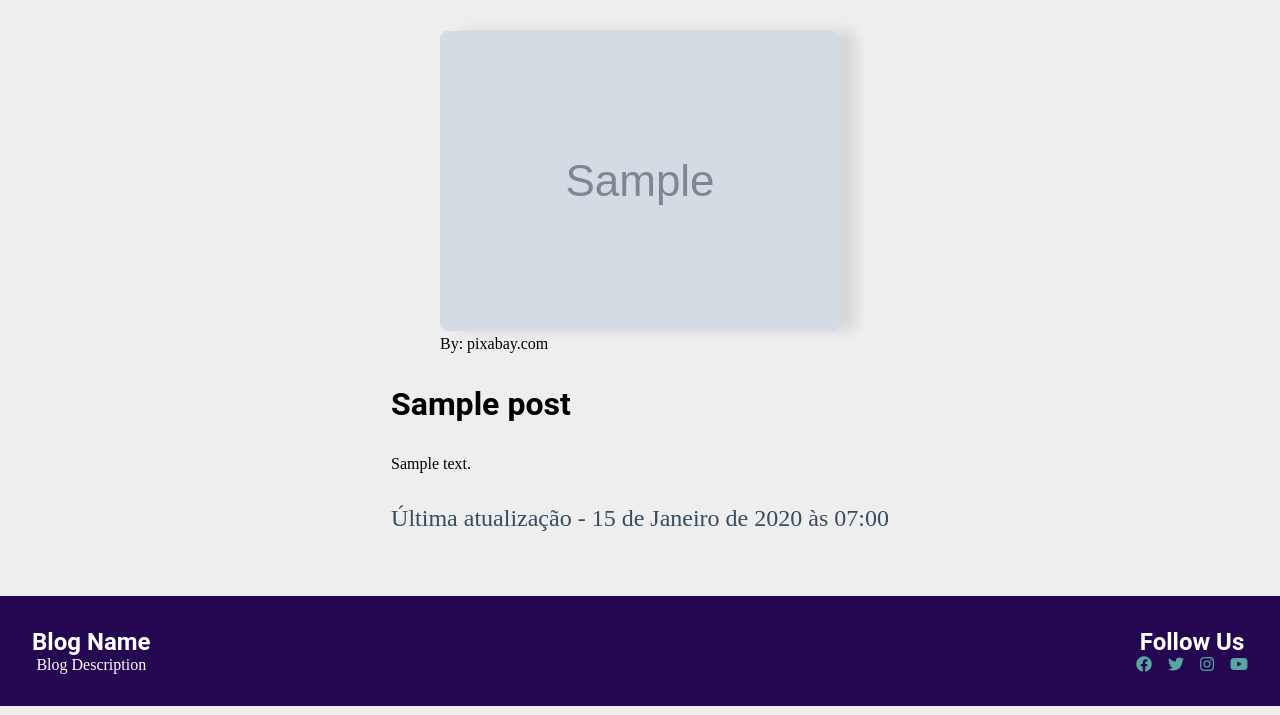
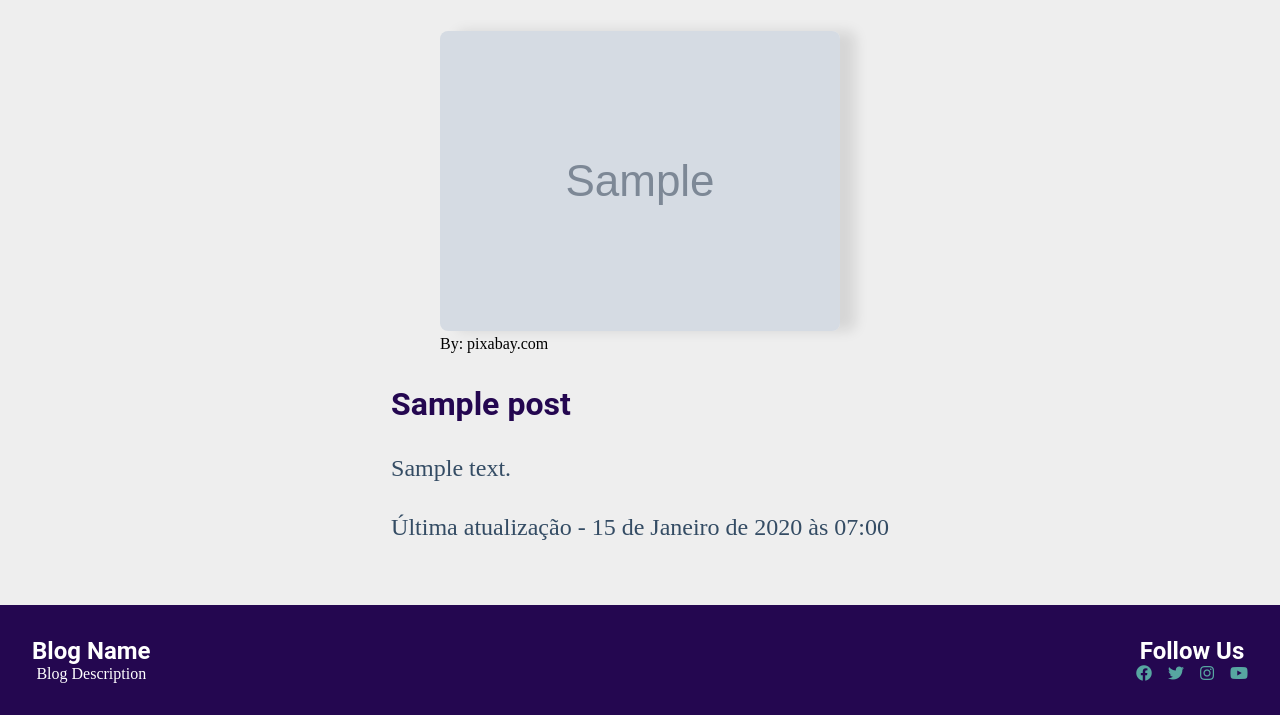
Before and after one commit to Zjonathas/blog, a Django app: page /post/1/ in a window 1280 px wide. Shown: the part 353-1068 px from the top of the page. Run offline with Django 5.2, Linux system fonts and the light colour scheme; tables that the repository leaves empty hold one stand-in row (values such as "Sample post"); grey boxes marked "Sample" are stand-in pictures.

Commit message:
more fix css and templates

```diff
--- a/base_static/global/css/styles.css
+++ b/base_static/global/css/styles.css
@@ -340,11 +340,15 @@ body {
 .container-content-detail-post {
     display: flex;
     flex-direction: column;
+    font-size: var(--medium-font-size);
+    color: var(--color-gray);
+    text-align: justify;
     gap: var(--large-margin);
 }
 
 .container-content-detail-post h2 {
     font-size: var(--large-font-size);
+    color: var(--color-dark-blue);
 }
 
 .container-content-detail-post p {
@@ -355,13 +359,6 @@ body {
     text-align: justify;
 }
 
-
-.main-detail {
-    display: flex;
-    flex-direction: column;
-    gap: var(--large-margin);
-    align-items: center;
-}
 
 /* Reponsive */
 
--- a/blog/templates/blog/page/detail_post.html
+++ b/blog/templates/blog/page/detail_post.html
@@ -2,7 +2,6 @@
 {% block title %}Detail | {% endblock%}
 
 {% block content %}
-<main class="main-detail">
     <div class="container-detail-post">
         {% if post.cover %}
         <div class="container-image-detail-post">
@@ -12,10 +11,11 @@
         {% endif %}
         <div class="container-content-detail-post">
             <h2>{{ post.title }}</h2>
-                {{ post.content|safe }}
+                <p>
+                    {{ post.content|safe }}
+                </p>
 
             <p> Última atualização - {{post.updated_at}}</p>
         </div>
     </div>
-</main>
 {% endblock content%}
```
